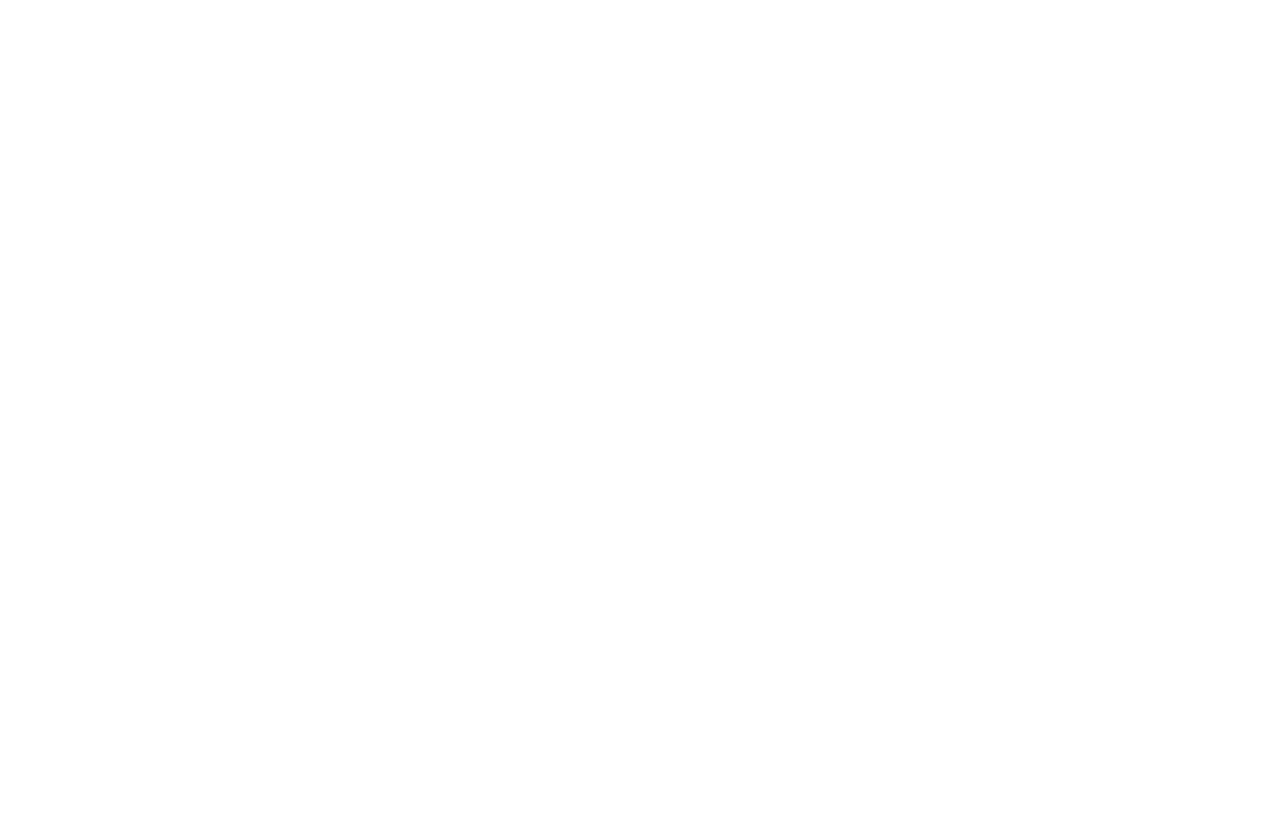
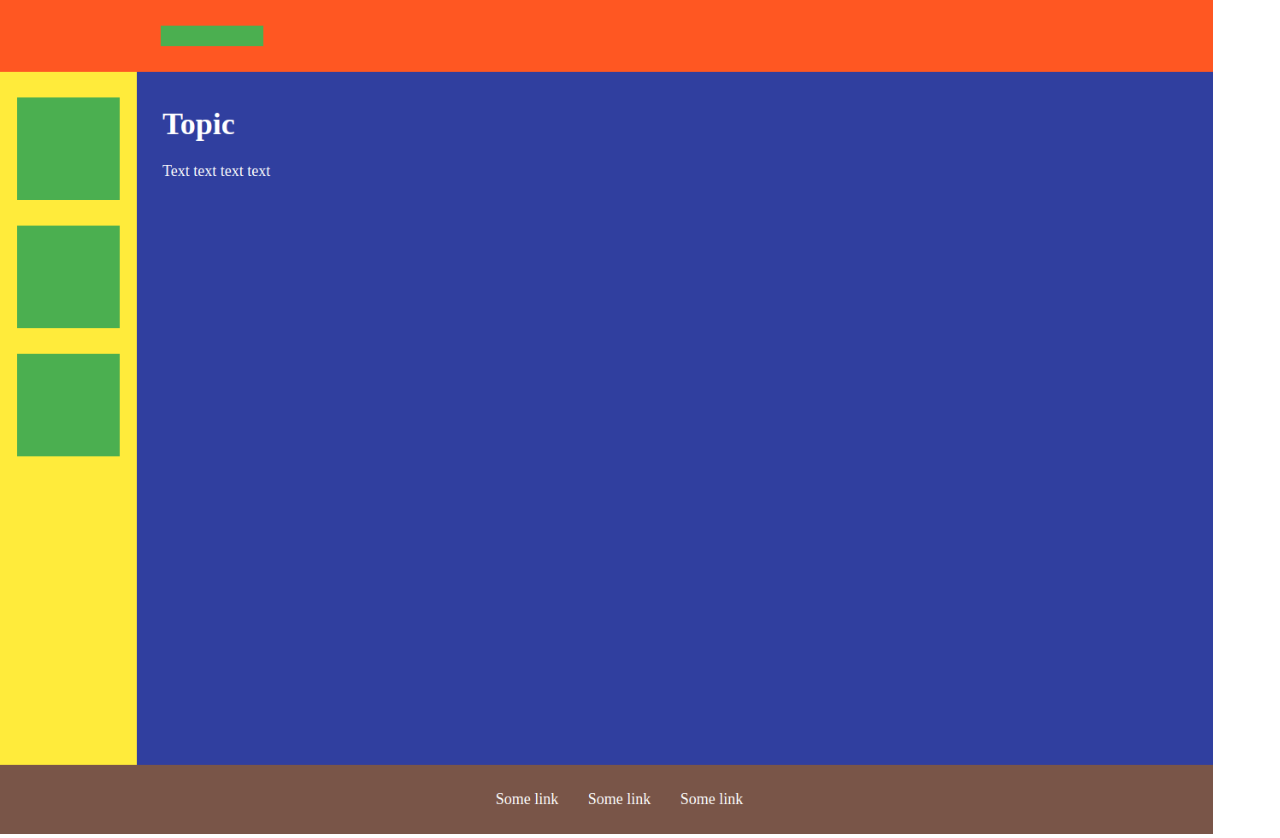
Before and after one commit to gennipher/exercicios-html-css, a plain HTML site: page box-project/src/09/index.html in a window 1280 px wide. Before the commit the page ends 800 px from the top, so only its background shows below. Drawn offline with Linux system fonts and the light colour scheme.

Commit message:
imagem adicionada

```diff
--- a/box-project/src/09/index.html
+++ b/box-project/src/09/index.html
@@ -1,14 +1,38 @@
 <!DOCTYPE html>
 <html>
   <head>
+    <meta charset="UTF-8">
+    <meta name="viewport" content="width=device-width, initial-scale=1">
     <title>Box Project</title>
     <style>
+      * {
+        box-sizing: border-box;
+      }
+
       body {
         margin: 0;
       }
+
+      section {
+        width: 100%;
+        height: 100%;
+      }
+
+      img {
+        max-width: 1213px;
+      }
+
     </style>
   </head>
   <body>
-    <!-- Coloque seu código aqui embaixo -->
+
+    <div class="container">
+      <section>
+        <div class="img">
+          <img src="09.png" alt="img09">
+        </div>
+      </section>
+    </div>
+
   </body>
 </html>
```
